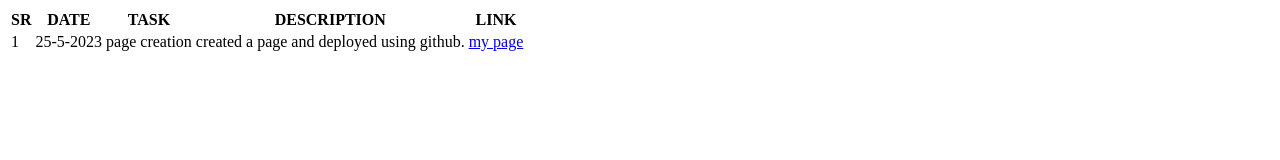
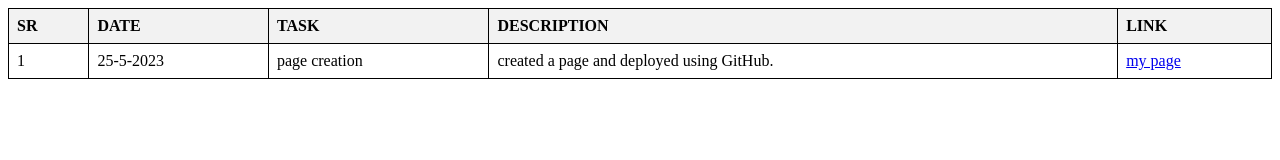
Before and after one commit to DineshUnnava/github.io, a plain HTML site: page index.html in a window 1280 px wide. Drawn offline with Linux system fonts and the light colour scheme.

Commit message:
my pages

```diff
--- a/index.html
+++ b/index.html
@@ -2,6 +2,22 @@
 <html>
 <head>
     <title>2000031025 WORK SHEET</title>
+    <style>
+        table {
+            width: 100%;
+            border-collapse: collapse;
+        }
+
+        th, td {
+            border: 1px solid black;
+            padding: 8px;
+            text-align: left;
+        }
+
+        th {
+            background-color: #f2f2f2;
+        }
+    </style>
 </head>
 <body>
     <table>
@@ -20,10 +36,9 @@
                 <td>1</td>
                 <td>25-5-2023</td>
                 <td>page creation</td>
-                <td>created a page and deployed using github.</td>
+                <td>created a page and deployed using GitHub.</td>
                 <td><a href="https://dineshunnava.github.io/github.io/">my page</a></td>
             </tr>
-
         </tbody>
     </table>
 </body>
```
